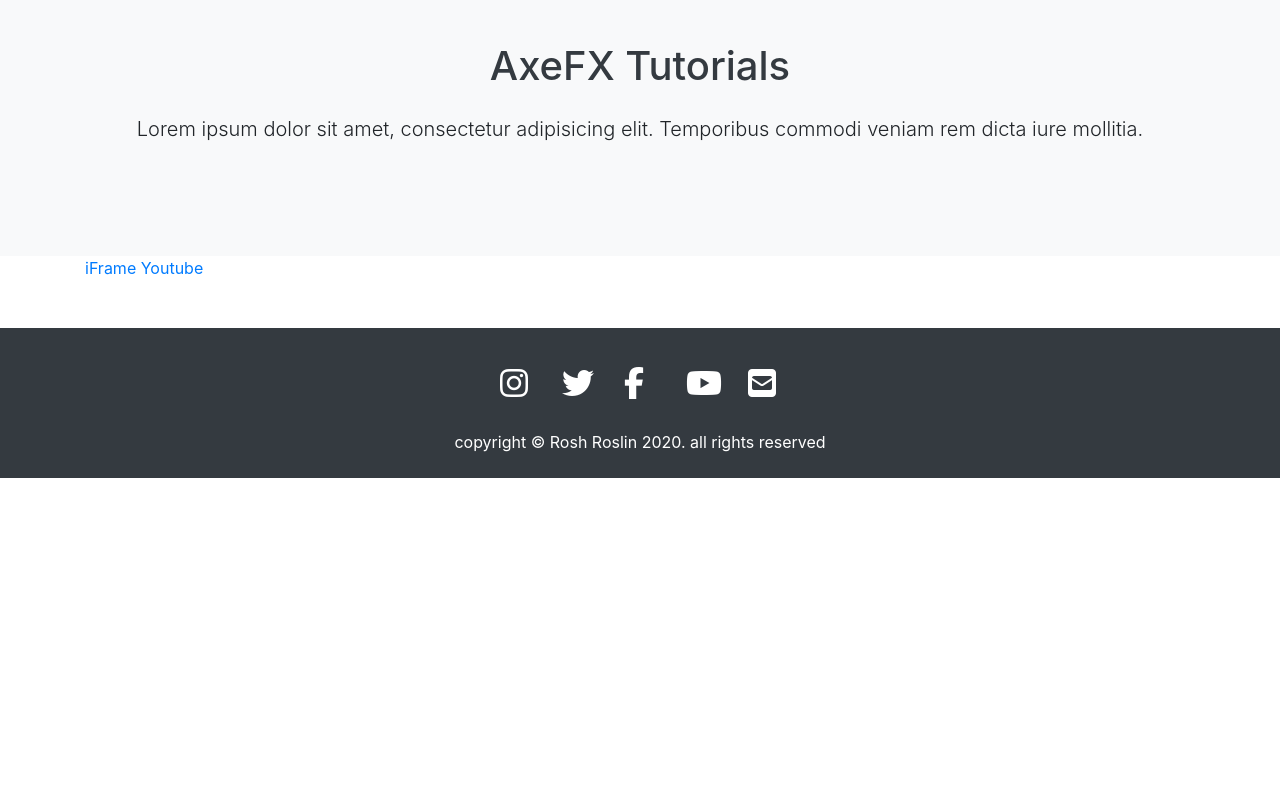
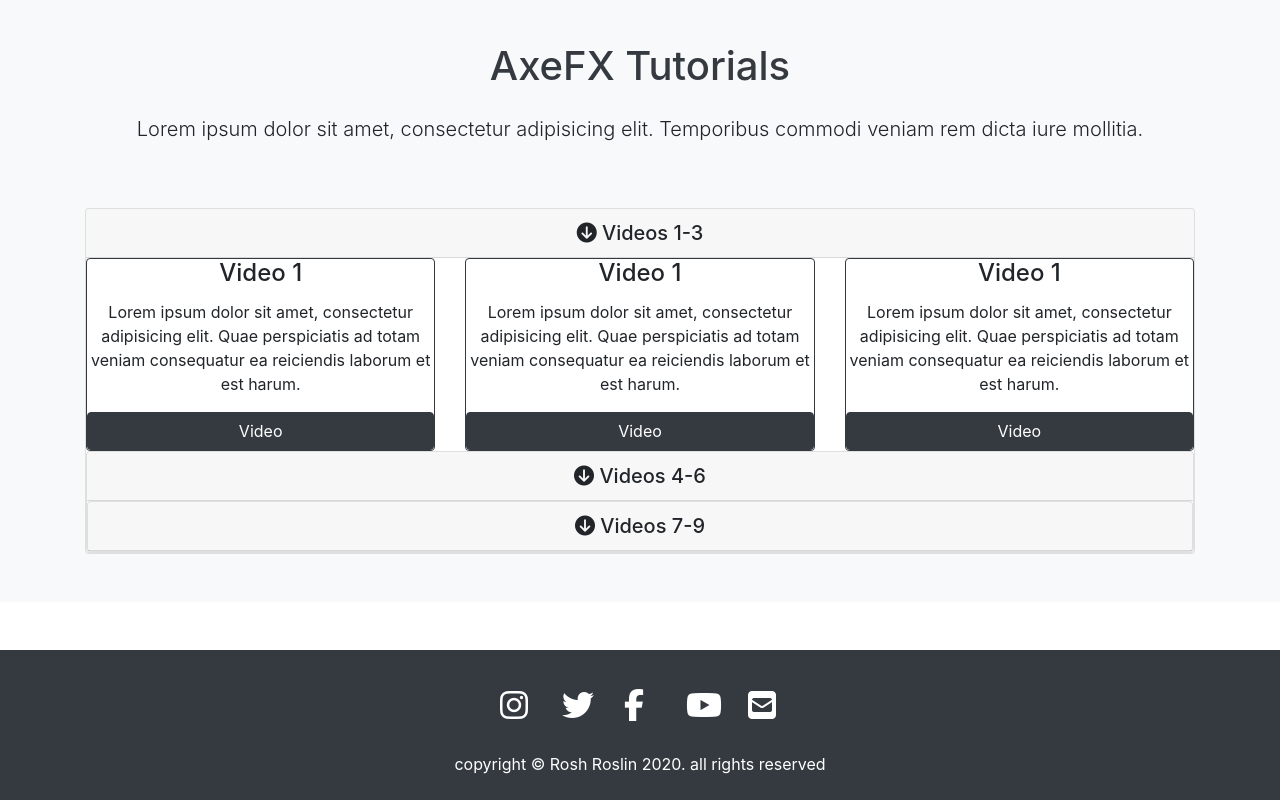
Before and after one commit to RoshRoslin/axeFXBasicsDotCom, a plain HTML site: page index.html in a window 1280 px wide. Shown: the part 952-1752 px from the top of the page. Before the commit the page ends 1430 px from the top, so only its background shows below. Drawn offline with nearby package versions, Linux system fonts and the light colour scheme.

Commit message:
Re-added accordion. Using lightbox by lity

```diff
--- a/index.html
+++ b/index.html
@@ -107,23 +107,134 @@
             Lorem ipsum dolor sit amet, consectetur adipisicing elit. Temporibus commodi veniam rem dicta iure mollitia.
           </p>
         </div>
+        <!-- accordion -->
+        <div id="accordion">
+          <!-- Row 1 -->
+          <div class="card">
+            <div class="card-header">
+              <h5 class="mb-0">
+                <div href="#collapse1" data-toggle="collapse" data-parent="#accordion">
+                <i class="fas fa-arrow-circle-down"></i> Videos 1-3
+                </div>
+              </h5>
+            </div>
+            <div id="collapse1" class="collapse show">
+              <div class="row">
+                <div class="col-md-4">
+                  <div class="card text-center border-dark">
+                    <h4 class="card-title"> Video 1</h4>
+
+                      <p class="card-text">Lorem ipsum dolor sit amet, consectetur adipisicing elit. Quae perspiciatis ad totam veniam consequatur ea reiciendis laborum et est harum.</p>
+                      <a href="https://youtu.be/DiKMOynhNV4" class="btn btn-dark" data-lity>Video</a>
+                  </div>
+                </div>
+                <div class="col-md-4">
+                  <div class="card text-center border-dark">
+                    <h4 class="card-title"> Video 1</h4>
+
+                      <p class="card-text">Lorem ipsum dolor sit amet, consectetur adipisicing elit. Quae perspiciatis ad totam veniam consequatur ea reiciendis laborum et est harum.</p>
+                      <a href="https://youtu.be/DiKMOynhNV4" class="btn btn-dark" data-lity>Video</a>
+                  </div>
+                </div>
+                <div class="col-md-4">
+                  <div class="card text-center border-dark">
+                    <h4 class="card-title"> Video 1</h4>
+
+                      <p class="card-text">Lorem ipsum dolor sit amet, consectetur adipisicing elit. Quae perspiciatis ad totam veniam consequatur ea reiciendis laborum et est harum.</p>
+                      <a href="https://youtu.be/DiKMOynhNV4" class="btn btn-dark" data-lity>Video</a>
+                  </div>
+                </div>
+              </div>
+
+            </div>
+            <!-- Row 2 -->
+            <div class="card">
+              <div class="card-header">
+                <h5 class="mb-0">
+                  <div href="#collapse2" data-toggle="collapse" data-parent="#accordion">
+                  <i class="fas fa-arrow-circle-down"></i> Videos 4-6
+                  </div>
+                </h5>
+              </div>
+              <div id="collapse2" class="collapse">
+                <div class="row">
+                  <div class="col-md-4">
+                    <div class="card text-center border-dark">
+                      <h4 class="card-title"> Video 1</h4>
+
+                        <p class="card-text">Lorem ipsum dolor sit amet, consectetur adipisicing elit. Quae perspiciatis ad totam veniam consequatur ea reiciendis laborum et est harum.</p>
+                        <a href="https://youtu.be/DiKMOynhNV4" class="btn btn-dark" data-lity>Video</a>
+                    </div>
+                  </div>
+                  <div class="col-md-4">
+                    <div class="card text-center border-dark">
+                      <h4 class="card-title"> Video 1</h4>
+
+                        <p class="card-text">Lorem ipsum dolor sit amet, consectetur adipisicing elit. Quae perspiciatis ad totam veniam consequatur ea reiciendis laborum et est harum.</p>
+                        <a href="https://youtu.be/DiKMOynhNV4" class="btn btn-dark" data-lity>Video</a>
+                    </div>
+                  </div>
+                  <div class="col-md-4">
+                    <div class="card text-center border-dark">
+                      <h4 class="card-title"> Video 1</h4>
+
+                        <p class="card-text">Lorem ipsum dolor sit amet, consectetur adipisicing elit. Quae perspiciatis ad totam veniam consequatur ea reiciendis laborum et est harum.</p>
+                        <a href="https://youtu.be/DiKMOynhNV4" class="btn btn-dark" data-lity>Video</a>
+                    </div>
+                  </div>
+                </div>
+
+              </div>
+              <!-- Row 3 -->
+              <div class="card">
+                <div class="card-header">
+                  <h5 class="mb-0">
+                    <div href="#collapse3" data-toggle="collapse" data-parent="#accordion">
+                    <i class="fas fa-arrow-circle-down"></i> Videos 7-9
+                    </div>
+                  </h5>
+                </div>
+                <div id="collapse3" class="collapse">
+                  <div class="row">
+                    <div class="col-md-4">
+                      <div class="card text-center border-dark">
+                        <h4 class="card-title"> Video 1</h4>
+
+                          <p class="card-text">Lorem ipsum dolor sit amet, consectetur adipisicing elit. Quae perspiciatis ad totam veniam consequatur ea reiciendis laborum et est harum.</p>
+                          <a href="https://youtu.be/DiKMOynhNV4" class="btn btn-dark" data-lity>Video</a>
+                      </div>
+                    </div>
+                    <div class="col-md-4">
+                      <div class="card text-center border-dark">
+                        <h4 class="card-title"> Video 1</h4>
+
+                          <p class="card-text">Lorem ipsum dolor sit amet, consectetur adipisicing elit. Quae perspiciatis ad totam veniam consequatur ea reiciendis laborum et est harum.</p>
+                          <a href="https://youtu.be/DiKMOynhNV4" class="btn btn-dark" data-lity>Video</a>
+                      </div>
+                    </div>
+                    <div class="col-md-4">
+                      <div class="card text-center border-dark">
+                        <h4 class="card-title"> Video 1</h4>
+
+                          <p class="card-text">Lorem ipsum dolor sit amet, consectetur adipisicing elit. Quae perspiciatis ad totam veniam consequatur ea reiciendis laborum et est harum.</p>
+                          <a href="https://youtu.be/DiKMOynhNV4" class="btn btn-dark" data-lity>Video</a>
+                      </div>
+                    </div>
+                  </div>
+
+                </div>
 
 
-
-  </div>
-</section>
-
-<!-- Videos -->
-
-<section>
-  <div class="container">
-    <div class="row">
-      <div class="col">
-        <a href="https://www.youtube.com/watch?v=XSGBVzeBUbk" data-lity>iFrame Youtube</a>
+        </div>
       </div>
     </div>
   </div>
 </section>
+
+
+
+
+
 
 
 
```
